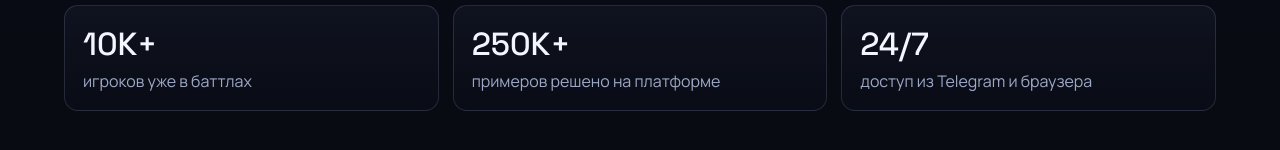
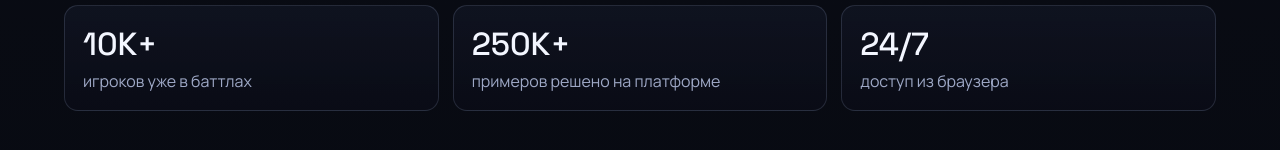
Before and after one commit to skilldill/mathBattleV2, an Astro site in the folder site/: page / in a window 1280 px wide. Shown: the part 650-800 px from the top of the page. Built offline with nearby package versions, Linux system fonts and the light colour scheme; Astro itself is replaced by a stand-in of ours; no server answers.

Commit message:
remove tg to refs

```diff
--- a/site/src/pages/index.astro
+++ b/site/src/pages/index.astro
@@ -69,7 +69,7 @@ const totalTasks = statsData?.totalTasks ?? "250K+";
 			</div>
 			<div class="stat-card">
 				<p class="stat-value">24/7</p>
-				<p class="stat-label">доступ из Telegram и браузера</p>
+				<p class="stat-label">доступ из браузера</p>
 			</div>
 		</section>
 
```
